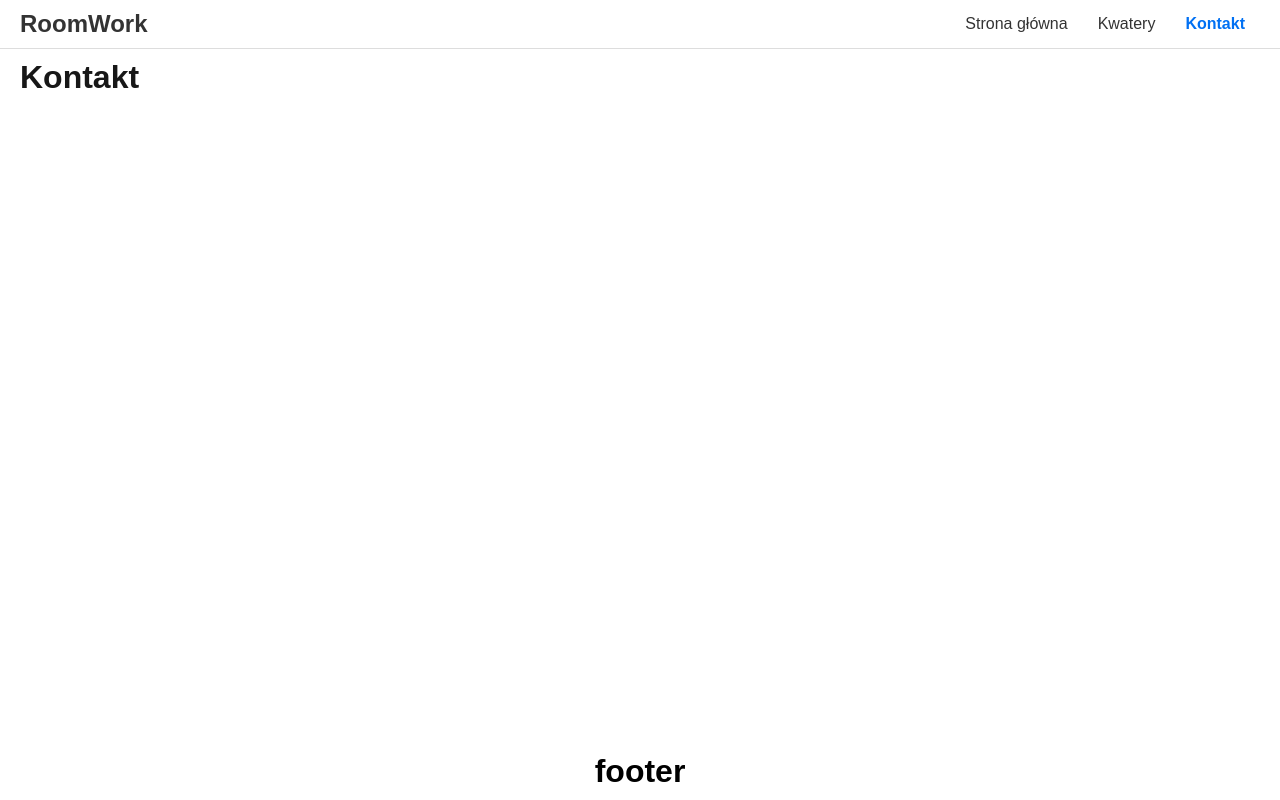
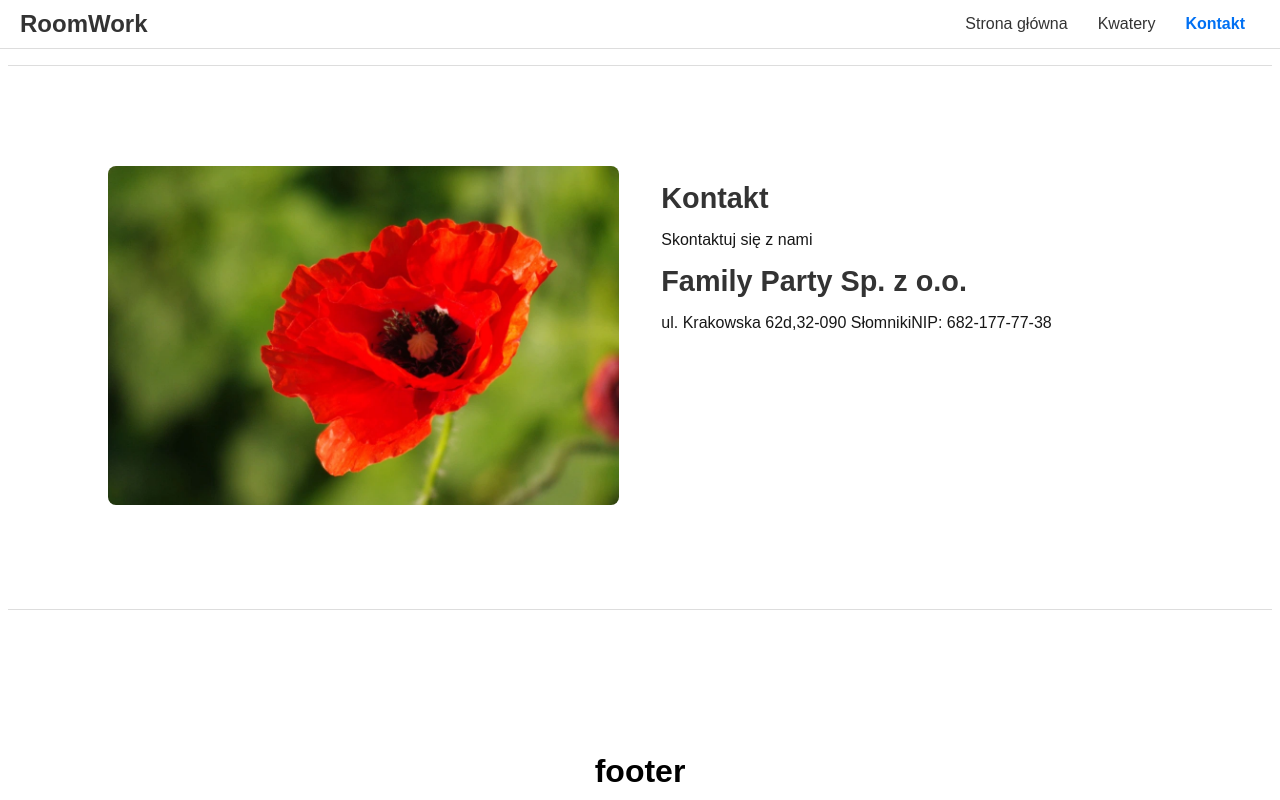
Before and after one commit to TDomagalski/nextjs-15-roomwork, a Next.js app: page /kontakt in a window 1280 px wide. Built offline with nearby package versions, Linux system fonts and the light colour scheme.

Commit message:
fix(global scss): move to globals.scss button styles

```diff
--- a/src/app/globals.scss
+++ b/src/app/globals.scss
@@ -5,6 +5,7 @@ $theme-dark-bg: #2c3639;
 
 // Mediaqueries Breakpoints
 $breakpoint-small: 576px;
+$breakpoint-medium: 768px;
 
 // Colors
 $color-black: #000;
@@ -49,8 +50,12 @@ body {
   min-height: 100vh;
 
   // header {}
+
   main {
+    display: flex;
     flex: 1;
+    flex-direction: column;
+    padding: 1rem 0.5rem;
   }
 
   footer {
@@ -73,3 +78,19 @@ a {
 .container {
   padding: 10px 20px;
 }
+
+.contactButton {
+  margin: 1rem 0;
+  display: inline-block;
+  padding: 10px 20px;
+  background-color: #0070f3;
+  color: white;
+  border-radius: 5px;
+  text-decoration: none;
+  font-weight: bold;
+  transition: 0.3s;
+
+  &:hover {
+    background-color: #0056b3;
+  }
+}
--- a/src/app/kontakt/kontakt.module.scss
+++ b/src/app/kontakt/kontakt.module.scss
@@ -1,3 +1,54 @@
-.container {
-  // padding: 10px 20px;
+section.row {
+  display: flex;
+  flex-direction: column;
+  border-top: 1px solid #ddd;
+  border-bottom: 1px solid #ddd;
+  padding: 20px;
+
+  .column {
+    flex-basis: 100%;
+
+    img {
+      width: 100%;
+      max-width: 100%;
+      height: auto;
+      border-radius: 8px;
+    }
+
+    h2 {
+      margin: 1rem 0;
+      font-size: 1.8rem;
+      color: #333;
+    }
+
+    p {
+      margin-bottom: 1rem;
+      font-size: 1rem;
+      color: #555;
+      line-height: 1.6;
+
+      a {
+        color: #0070f3;
+        text-decoration: none;
+      }
+    }
+  }
 }
+
+// RWD dla dużych ekranów
+@media (min-width: 768px) {
+  section.row {
+    flex-direction: row;
+    flex-wrap: nowrap;
+    justify-content: space-between;
+    padding: 100px;
+
+    .column {
+      flex-basis: 48%;
+
+      // img {}
+      // h2 {}
+      // p {}
+    }
+  }
+}
--- a/src/app/kontakt/page.jsx
+++ b/src/app/kontakt/page.jsx
@@ -1,10 +1,28 @@
+import Image from 'next/image';
+
 import '../globals.scss';
 import styles from './kontakt.module.scss';
 
 export default function Kontakt() {
   return (
-    <div className='container'>
-      <h1>Kontakt</h1>
-    </div>
+    <>
+      <section className={styles.row}>
+        <div className={styles.column}>
+          <Image alt='Image' src='/img.webp' width={1072} height={712} />
+        </div>
+        <div className={styles.column}>
+          <div className={styles.contact_title}>
+            <h2>Kontakt</h2>
+            <span>Skontaktuj się z nami</span>
+          </div>
+          <div className={styles.contact_info}>
+            <h2>Family Party Sp. z o.o.</h2>
+            <span>ul. Krakowska 62d,</span>
+            <span>32-090 Słomniki</span>
+            <span>NIP: 682-177-77-38</span>
+          </div>
+        </div>
+      </section>
+    </>
   );
 }
--- a/src/app/page.jsx
+++ b/src/app/page.jsx
@@ -6,7 +6,7 @@ import styles from './page.module.scss';
 
 export default function Home() {
   return (
-    <div className={styles.home}>
+    <>
       <section className={styles.row}>
         <div className={styles.column}>
           <h2>O nas</h2>
@@ -30,11 +30,11 @@ export default function Home() {
             Oferujemy szeroki wybór kwater pracowniczych. Odwiedź stronę
             <Link href='/kwatery'> kwatery</Link>, aby zobaczyć naszą ofertę.
           </p>
-          <Link className={styles.contactButton} href='/kontakt'>
+          <Link className='contactButton' href='/kontakt'>
             Skontaktuj się
           </Link>
         </div>
       </section>
-    </div>
+    </>
   );
 }
```
Also changed, not shown: src/app/page.module.scss (+9 -35 lines).
